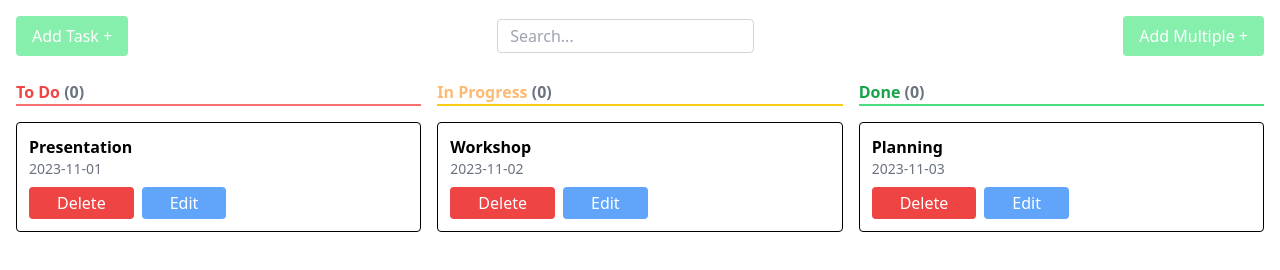
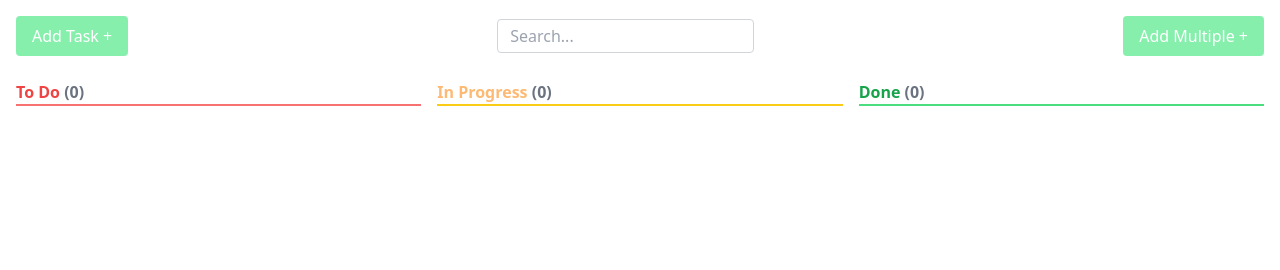
Before and after one commit to hichamoubaha/brief-4-to-do-lists, a website: page src/index.html in a window 1280 px wide. Drawn offline with nearby package versions, Linux system fonts and the light colour scheme.

Commit message:
modify the taskelement

```diff
--- a/src/action.js
+++ b/src/action.js
@@ -6,6 +6,44 @@ function openModal() {
 function closeModal() {
   document.getElementById('taskModal').classList.add('hidden');
 }
+
+// Ajouter une nouvelle tâche
+document.getElementById('taskForm').addEventListener('submit', function(event) {
+  event.preventDefault();
+
+  const title = document.getElementById('taskTitle').value;
+  const description = document.getElementById('taskDescription').value;
+  const status = document.getElementById('taskStatus').value;
+  const dueDate = document.getElementById('taskDueDate').value;
+  const priority = document.getElementById('taskPriority').value;
+
+  const taskElement = document.createElement('div');
+  taskElement.classList.add('border', 'p-3', 'rounded', 'mb-2', 'cursor-pointer');
+  if (priority === 'P1') taskElement.classList.add('border-red-400');
+  else if (priority === 'P2') taskElement.classList.add('border-yellow-400');
+  else taskElement.classList.add('border-green-400');
+
+  taskElement.innerHTML = `
+    <p class="task-title font-semibold">${title}</p>
+    <p class="task-due-date text-sm text-gray-500">${dueDate}</p>
+    <p class="task-description hidden">${description}</p>
+    <div class="flex space-x-2 mt-2">
+      <button class="bg-red-500 text-white px-7 py-1 rounded hover:bg-gray-400" onclick="deleteTask(this.closest('.border'))">Delete</button>
+      <button class="bg-blue-400 text-white px-7 py-1 rounded hover:bg-blue-800" onclick="openEditModal(this.closest('.border'))">Edit</button>
+    </div>
+  `;
+
+  taskElement.onclick = function () {
+    toggleDescription(taskElement);
+  };
+
+  document.getElementById(`${status}-tasks`).appendChild(taskElement);
+
+  closeModal();
+  event.target.reset();
+  updateStatistics(); // Mettre à jour les statistiques après l'ajout d'une nouvelle tâche
+});
+
 
 function openEditModal(taskElement) {
   const taskTitle = taskElement.querySelector('.task-title').innerText;
@@ -45,43 +83,6 @@ function closeEditModal() {
   document.getElementById('editTaskModal').classList.add('hidden');
 }
 
-// Ajouter une nouvelle tâche
-document.getElementById('taskForm').addEventListener('submit', function(event) {
-  event.preventDefault();
-
-  const title = document.getElementById('taskTitle').value;
-  const description = document.getElementById('taskDescription').value;
-  const status = document.getElementById('taskStatus').value;
-  const dueDate = document.getElementById('taskDueDate').value;
-  const priority = document.getElementById('taskPriority').value;
-
-  const taskElement = document.createElement('div');
-  taskElement.classList.add('border', 'p-3', 'rounded', 'mb-2', 'cursor-pointer');
-  if (priority === 'P1') taskElement.classList.add('border-red-400');
-  else if (priority === 'P2') taskElement.classList.add('border-yellow-400');
-  else taskElement.classList.add('border-green-400');
-
-  taskElement.innerHTML = `
-    <p class="task-title font-semibold">${title}</p>
-    <p class="task-due-date text-sm text-gray-500">${dueDate}</p>
-    <p class="task-description hidden">${description}</p>
-    <div class="flex space-x-2 mt-2">
-      <button class="bg-red-500 text-white px-7 py-1 rounded hover:bg-gray-400" onclick="deleteTask(this.closest('.border'))">Delete</button>
-      <button class="bg-blue-400 text-white px-7 py-1 rounded hover:bg-blue-800" onclick="openEditModal(this.closest('.border'))">Edit</button>
-    </div>
-  `;
-
-  taskElement.onclick = function () {
-    toggleDescription(taskElement);
-  };
-
-  document.getElementById(`${status}-tasks`).appendChild(taskElement);
-
-  closeModal();
-  event.target.reset();
-  updateStatistics(); // Mettre à jour les statistiques après l'ajout d'une nouvelle tâche
-});
-
 // Basculer la visibilité de la description
 function toggleDescription(taskElement) {
   const description = taskElement.querySelector('.task-description');
--- a/src/index.html
+++ b/src/index.html
@@ -3,7 +3,7 @@
 <head>
   <meta charset="UTF-8">
   <meta name="viewport" content="width=device-width, initial-scale=1.0">
-  <title>To-do list</title>
+  <title>To-Do-list</title>
   <link href="https://cdn.jsdelivr.net/npm/tailwindcss@2.2.19/dist/tailwind.min.css" rel="stylesheet">
   <script src="https://cdn.tailwindcss.com"></script>
 </head>
@@ -23,15 +23,7 @@
         <h2 class="text-red-500 font-semibold">To Do <span id="todoCount" class="text-gray-500"> (0)</span></h2>
         <hr class="border-t-2 border-red-400 mb-4">
         <div class="space-y-2" id="todo-tasks">
-          <div class="border border-black p-3 rounded cursor-pointer" onclick="toggleDescription(this)">
-            <p class="task-title font-semibold">Presentation</p>
-            <p class="task-due-date text-sm text-gray-500">2023-11-01</p>
-            <p class="task-description hidden">Presentation details</p>
-            <div class="flex space-x-2 mt-2">
-              <button class="bg-red-500 text-white px-7 py-1 rounded hover:bg-gray-400" onclick="deleteTask(this.closest('.border'))">Delete</button>
-              <button class="bg-blue-400 text-white px-7 py-1 rounded hover:bg-blue-800" onclick="openEditModal(this.closest('.border'))">Edit</button>
-            </div>
-          </div>
+          <!-- No initial tasks here -->
         </div>
       </div>
 
@@ -40,15 +32,7 @@
         <h2 class="text-orange-300 font-semibold">In Progress <span id="inprogressCount" class="text-gray-500"> (0)</span></h2>
         <hr class="border-t-2 border-yellow-400 mb-4">
         <div class="space-y-2" id="inprogress-tasks">
-          <div class="border border-black p-3 rounded cursor-pointer" onclick="toggleDescription(this)">
-            <p class="task-title font-semibold">Workshop</p>
-            <p class="task-due-date text-sm text-gray-500">2023-11-02</p>
-            <p class="task-description hidden">Workshop details</p>
-            <div class="flex space-x-2 mt-2">
-              <button class="bg-red-500 text-white px-7 py-1 rounded hover:bg-gray-400" onclick="deleteTask(this.closest('.border'))">Delete</button>
-              <button class="bg-blue-400 text-white px-7 py-1 rounded hover:bg-blue-800" onclick="openEditModal(this.closest('.border'))">Edit</button>
-            </div>
-          </div>
+          <!-- No initial tasks here -->
         </div>
       </div>
 
@@ -57,15 +41,7 @@
         <h2 class="text-green-600 font-semibold">Done <span id="doneCount" class="text-gray-500"> (0)</span></h2>
         <hr class="border-t-2 border-green-400 mb-4">
         <div class="space-y-2" id="done-tasks">
-          <div class="border border-black p-3 rounded cursor-pointer" onclick="toggleDescription(this)">
-            <p class="task-title font-semibold">Planning</p>
-            <p class="task-due-date text-sm text-gray-500">2023-11-03</p>
-            <p class="task-description hidden">Planning details</p>
-            <div class="flex space-x-2 mt-2">
-              <button class="bg-red-500 text-white px-7 py-1 rounded hover:bg-slate-400" onclick="deleteTask(this.closest('.border'))">Delete</button>
-              <button class="bg-blue-400 text-white px-7 py-1 rounded hover:bg-blue-800" onclick="openEditModal(this.closest('.border'))">Edit</button>
-            </div>
-          </div>
+          <!-- No initial tasks here -->
         </div>
       </div>
     </section>
@@ -153,7 +129,6 @@
     </div>
   </section>
 
-
   <script src="action.js"></script>
 </body>
 </html>
```
